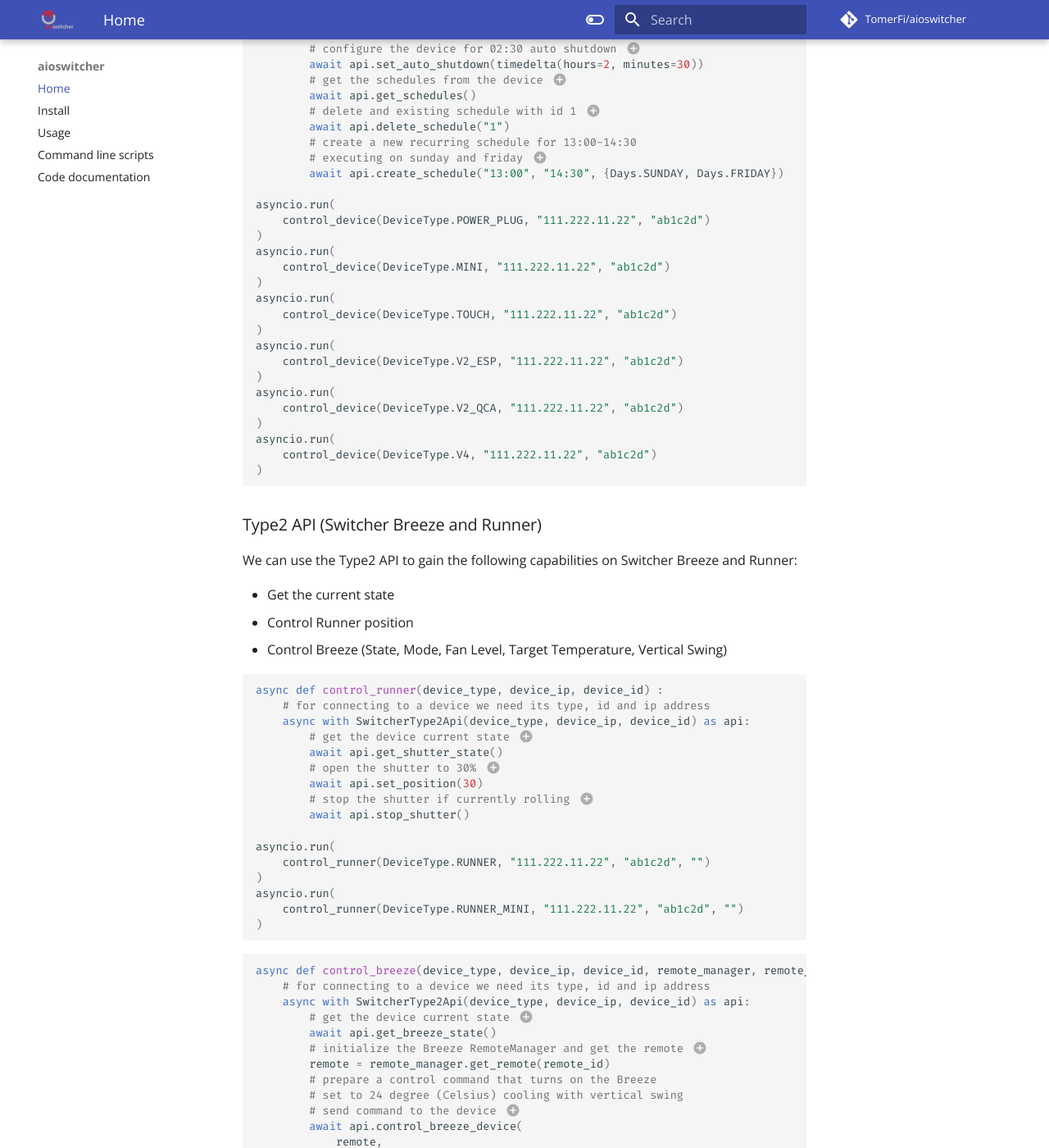
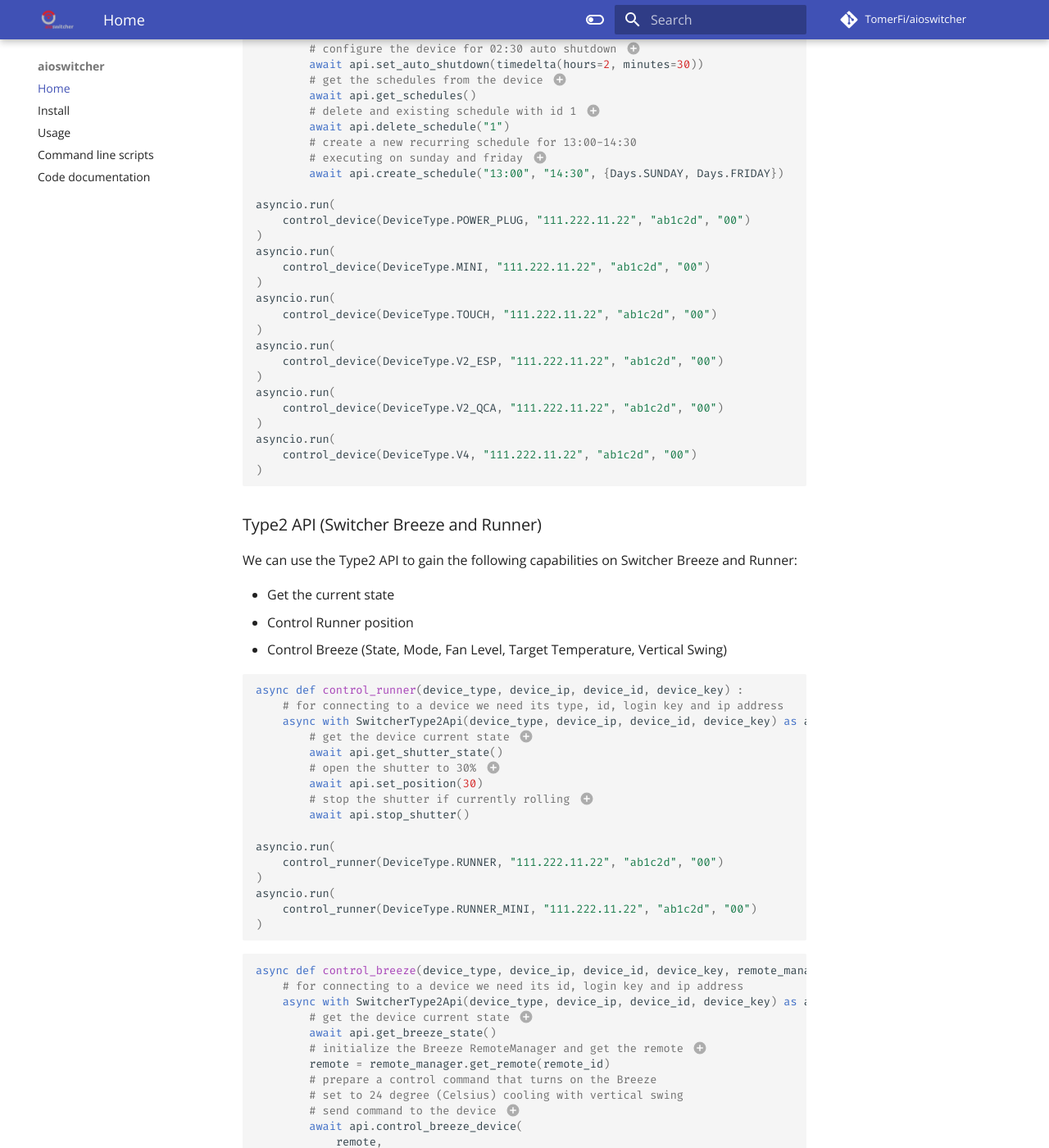
Before and after one commit to TomerFi/aioswitcher, an MkDocs documentation site: the page built from docs/index.md, in a window 1280 px wide and 1400 px high, scrolled down 1352 px. Shown: the whole window at 82% size. Built offline with MkDocs 1.6.1 and Material for MkDocs 9.7.7, drawn with Linux system fonts in a browser that asks for light colours; comment, search, counter and statistics services are not loaded; some of the changed text lies outside the part shown.

Commit message:
fix: missing parts from last rebase

````diff
--- a/docs/scripts.md
+++ b/docs/scripts.md
@@ -91,9 +91,13 @@ python control_device.py get_state -c "Switcher Touch" -d ab1c2d -i "111.222.11.
 
 python control_device.py turn_on -c "Switcher Touch" -d ab1c2d -i "111.222.11.22"
 
+python control_device.py turn_on -c "Switcher Touch" -d ab1c2d -l 18 -i "111.222.11.22"
+
 python control_device.py turn_on -c "Switcher Touch" -d ab1c2d -i "111.222.11.22" -t 15
 
 python control_device.py turn_off -c "Switcher Touch" -d ab1c2d -i "111.222.11.22"
+
+python control_device.py turn_off -c "Switcher Touch" -d ab1c2d -l 18 -i "111.222.11.22"
 
 python control_device.py set_name -c "Switcher Touch" -d ab1c2d -i "111.222.11.22" -n "My Boiler"
 
--- a/docs/usage.md
+++ b/docs/usage.md
@@ -40,9 +40,9 @@ We can use the Type1 API to gain the following capabilities:
 - Create and Delete schedules
 
 ```python
-async def control_device(device_type, device_ip, device_id) :
-    # for connecting to a device we need its type, id and ip address
-    async with SwitcherType1Api(device_type, device_ip, device_id) as api:
+async def control_device(device_type, device_ip, device_id, device_key) :
+    # for connecting to a device we need its type, id, login key and ip address
+    async with SwitcherType1Api(device_type, device_ip, device_id, device_key) as api:
         # get the device current state (1)
         await api.get_state()
         # turn the device on for 15 minutes (2)
@@ -62,22 +62,22 @@ async def control_device(device_type, device_ip, device_id) :
         await api.create_schedule("13:00", "14:30", {Days.SUNDAY, Days.FRIDAY})
 
 asyncio.run(
-    control_device(DeviceType.POWER_PLUG, "111.222.11.22", "ab1c2d")
+    control_device(DeviceType.POWER_PLUG, "111.222.11.22", "ab1c2d", "00")
 )
 asyncio.run(
-    control_device(DeviceType.MINI, "111.222.11.22", "ab1c2d")
+    control_device(DeviceType.MINI, "111.222.11.22", "ab1c2d", "00")
 )
 asyncio.run(
-    control_device(DeviceType.TOUCH, "111.222.11.22", "ab1c2d")
+    control_device(DeviceType.TOUCH, "111.222.11.22", "ab1c2d", "00")
 )
 asyncio.run(
-    control_device(DeviceType.V2_ESP, "111.222.11.22", "ab1c2d")
+    control_device(DeviceType.V2_ESP, "111.222.11.22", "ab1c2d", "00")
 )
 asyncio.run(
-    control_device(DeviceType.V2_QCA, "111.222.11.22", "ab1c2d")
+    control_device(DeviceType.V2_QCA, "111.222.11.22", "ab1c2d", "00")
 )
 asyncio.run(
-    control_device(DeviceType.V4, "111.222.11.22", "ab1c2d")
+    control_device(DeviceType.V4, "111.222.11.22", "ab1c2d", "00")
 )
 ```
 
@@ -99,9 +99,9 @@ We can use the Type2 API to gain the following capabilities on Switcher Breeze a
 - Control Breeze (State, Mode, Fan Level, Target Temperature, Vertical Swing)
 
 ```python
-async def control_runner(device_type, device_ip, device_id) :
-    # for connecting to a device we need its type, id and ip address
-    async with SwitcherType2Api(device_type, device_ip, device_id) as api:
+async def control_runner(device_type, device_ip, device_id, device_key) :
+    # for connecting to a device we need its type, id, login key and ip address
+    async with SwitcherType2Api(device_type, device_ip, device_id, device_key) as api:
         # get the device current state (1)
         await api.get_shutter_state()
         # open the shutter to 30% (2)
@@ -110,10 +110,10 @@ async def control_runner(device_type, device_ip, device_id) :
         await api.stop_shutter()
 
 asyncio.run(
-    control_runner(DeviceType.RUNNER, "111.222.11.22", "ab1c2d", "")
+    control_runner(DeviceType.RUNNER, "111.222.11.22", "ab1c2d", "00")
 )
 asyncio.run(
-    control_runner(DeviceType.RUNNER_MINI, "111.222.11.22", "ab1c2d", "")
+    control_runner(DeviceType.RUNNER_MINI, "111.222.11.22", "ab1c2d", "00")
 )
 ```
 
@@ -122,9 +122,9 @@ asyncio.run(
 3. [SwitcherShutterStateResponse](./codedocs.md#src.aioswitcher.api.messages.SwitcherShutterStateResponse)
 
 ```python
-async def control_breeze(device_type, device_ip, device_id, remote_manager, remote_id) :
-    # for connecting to a device we need its type, id and ip address
-    async with SwitcherType2Api(device_type, device_ip, device_id) as api:
+async def control_breeze(device_type, device_ip, device_id, device_key, remote_manager, remote_id) :
+    # for connecting to a device we need its id, login key and ip address
+    async with SwitcherType2Api(device_type, device_ip, device_id, device_key) as api:
         # get the device current state (1)
         await api.get_breeze_state()
         # initialize the Breeze RemoteManager and get the remote (2)
@@ -144,7 +144,7 @@ async def control_breeze(device_type, device_ip, device_id, remote_manager, remo
 # create the remote manager outside the context for re-using (4)
 remote_manager = SwitcherBreezeRemoteManager()
 asyncio.run(
-    control_breeze(DeviceType.BREEZE, "111.222.11.22", "ab1c2d", remote_manager, "DLK65863")
+    control_breeze(DeviceType.BREEZE, "111.222.11.22", "ab1c2d", "00", remote_manager, "DLK65863")
 )
 ```
 
````
Also changed, not shown: README.md (+21 -21 lines), 3 other files.
